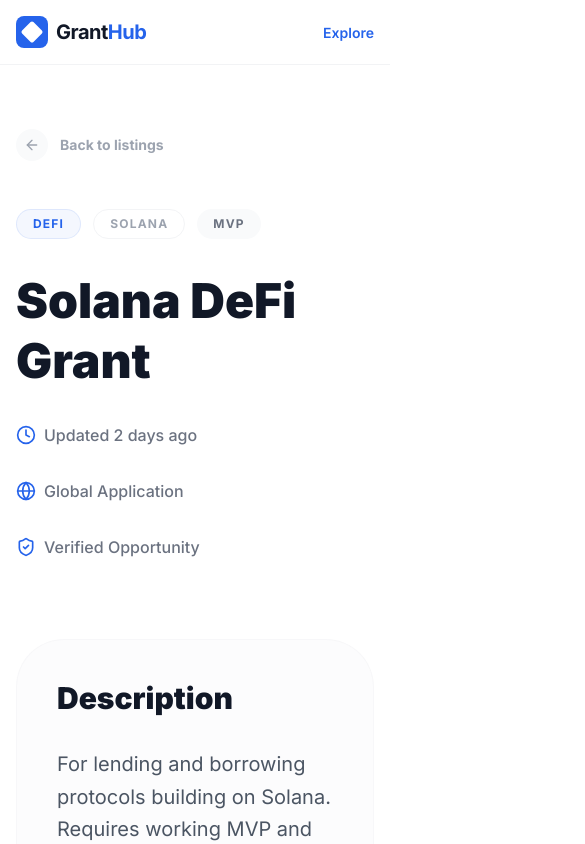
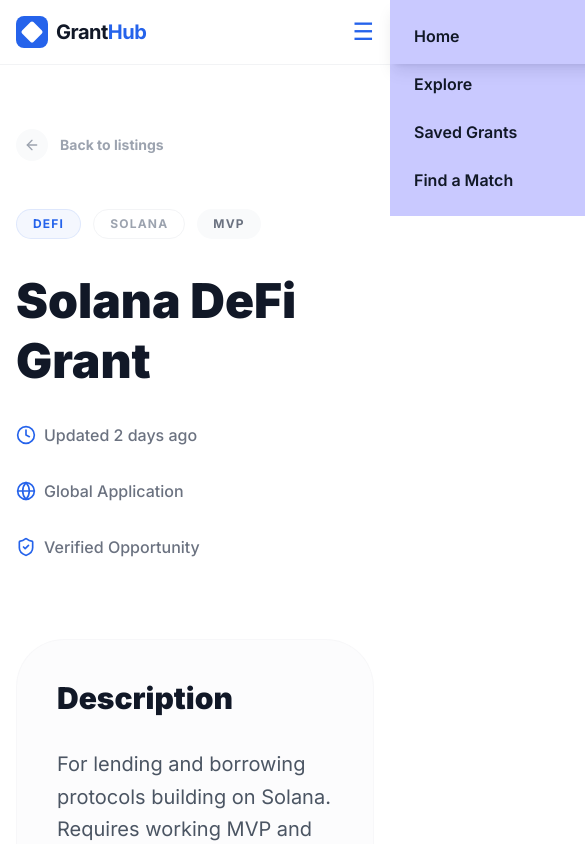
Before and after one commit to dev-omaFrank/W3AGH, a Next.js app: page /grants/1 in a window 390 px wide. Shown: the top 844 px of the page, 585 px wide, since content can reach past the window. Built offline with nearby package versions, Linux system fonts and the light colour scheme.

Commit message:
added mobile navigation links

```diff
--- /dev/null
+++ b/components/MobileMenu.tsx
@@ -0,0 +1,70 @@
+"use client";
+
+import { useState } from "react";
+import Link from "next/link";
+
+export default function MobileMenu() {
+  const [isOpen, setIsOpen] = useState(false);
+
+  return (
+    <div className="sm:hidden relative">
+      {/* Hamburger Button */}
+      <button
+        onClick={() => setIsOpen(!isOpen)}
+        className="text-primary text-2xl focus:outline-none"
+        aria-label="Toggle menu"
+      >
+        {isOpen ? "✕" : "☰"}
+      </button>
+
+      {/* Overlay */}
+      {isOpen && (
+        <div
+          className="fixed inset-0 bg-black/30 z-40"
+          onClick={() => setIsOpen(false)}
+        />
+      )}
+
+      {/* Slide-in Menu */}
+      <div
+         className={`fixed top-0 right-0 h-full w-64 bg-blue shadow-lg z-50 transform transition-transform duration-300 ${
+          isOpen ? "translate-x-0" : "translate-x-full"
+        }`}
+      >
+        <div className="flex flex-col p-6 space-y-6" style={{ backgroundColor: '#0000ff36' }}>
+          <Link
+            href="/"
+            onClick={() => setIsOpen(false)}
+            className="black  font-semibold text-base"
+          >
+            Home
+          </Link>
+
+          <Link
+            href="/grants"
+            onClick={() => setIsOpen(false)}
+            className="black  font-semibold text-base"
+          >
+            Explore
+          </Link>
+
+          <Link
+            href="/saved"
+            onClick={() => setIsOpen(false)}
+            className="black font-semibold text-base"
+          >
+            Saved Grants
+          </Link>
+
+          <Link
+            href="/match"
+            onClick={() => setIsOpen(false)}
+            className="black  font-semibold text-base"
+          >
+            Find a Match
+          </Link>
+        </div>
+      </div>
+    </div>
+  );
+}
--- a/components/Navbar.tsx
+++ b/components/Navbar.tsx
@@ -1,4 +1,5 @@
 import Link from 'next/link';
+import MobileMenu from './MobileMenu';
 
 const Navbar = () => {
   return (
@@ -21,12 +22,28 @@ const Navbar = () => {
             >
               Home
             </Link>
+
             <Link
               href="/grants"
               className="text-sm font-medium text-gray-600 hover:text-primary transition-colors"
             >
-              Browse Grants
+              Browse
             </Link>
+
+            <Link
+              href="/saved"
+              className="text-sm font-medium text-gray-600 hover:text-primary transition-colors"
+            >
+              Saved
+            </Link>
+
+            <Link
+              href="/match"
+              className="text-sm font-medium text-gray-600 hover:text-primary transition-colors"
+            >
+              Match
+            </Link>
+
             <Link
               href="/grants"
               className="inline-flex items-center justify-center px-4 py-2 text-sm font-semibold text-white bg-primary rounded-full hover:bg-primary-dark transition-all shadow-md hover:shadow-lg active:scale-95"
@@ -36,9 +53,7 @@ const Navbar = () => {
           </div>
 
           <div className="sm:hidden">
-            <Link href="/grants" className="text-primary font-semibold text-sm">
-              Explore
-            </Link>
+            <MobileMenu />
           </div>
         </div>
       </div>
```
